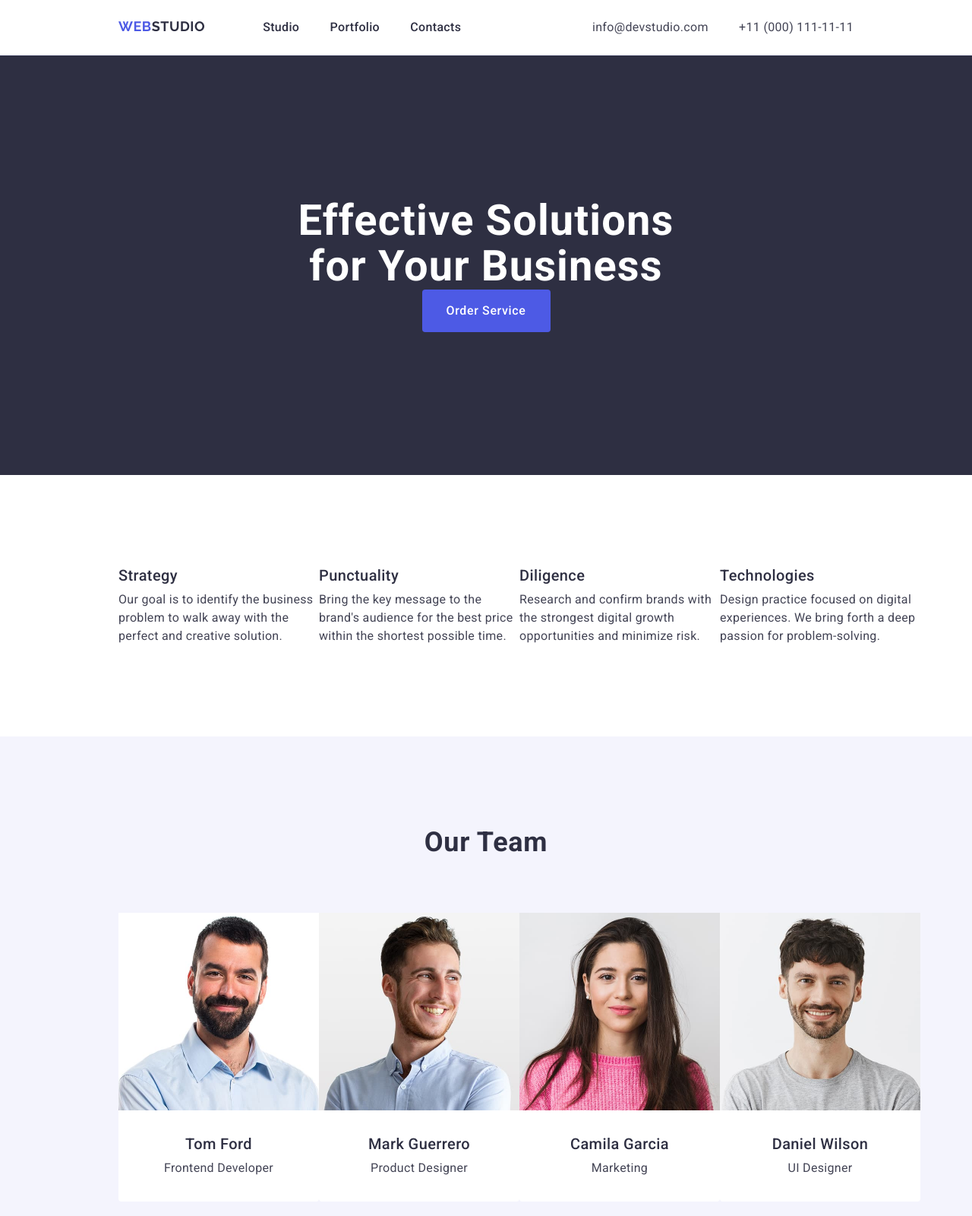
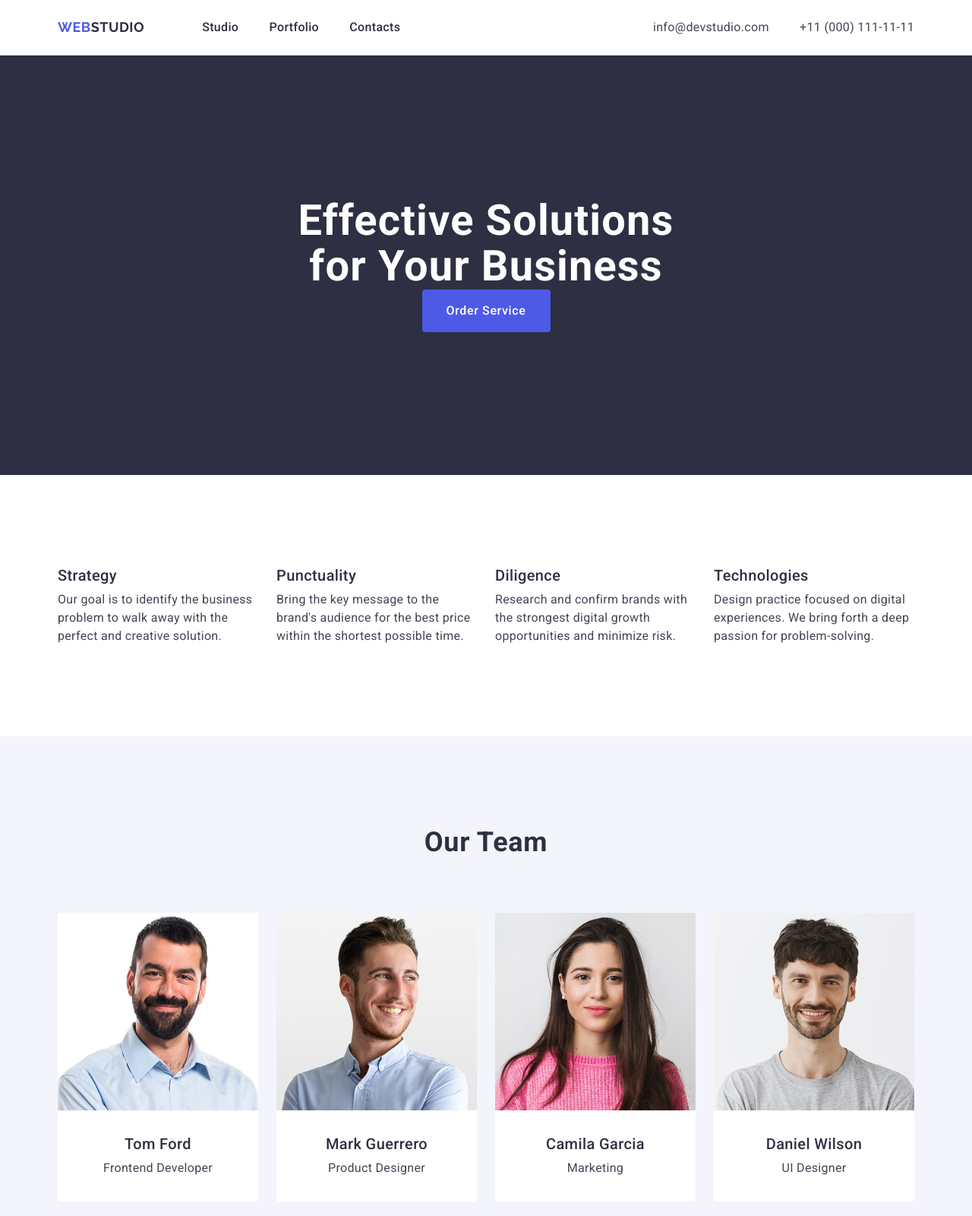
Before and after one commit to NadiiaUrazmanova/goit-markup-hw-03, a plain HTML site: page index.html in a window 1280 px wide. Shown: the top 1600 px of the page at 76% size. Drawn offline with nearby package versions, Linux system fonts and the light colour scheme.

Commit message:
add div in captions

```diff
--- a/css/styles.css
+++ b/css/styles.css
@@ -14,11 +14,10 @@ img {
 }
 
 .container {
-    max-width: 1440px;
+    max-width: 1158px;
+    margin: 0 auto;
     padding-left: 156px;
-    padding-right: 156px;
-    margin-left: 0;
-    margin-right:0;
+    padding: 0 15px;
 
 }
 
@@ -38,13 +37,17 @@ address {
 }
 
 .header {
+   border-bottom: 1px solid #E7E9FC;
+}
+
+.header-container {
     display: flex;
     justify-content: space-between;
-    border-bottom: 1px solid #E7E9FC;
 }
 
 .header-nav {
     display: flex;
+    align-items: center;
     margin-top: 24px;
     margin-bottom: 24px;
 
@@ -54,6 +57,7 @@ address {
     display: flex;
     width: 261px;
     justify-content: space-between;
+    gap: 40px;
 }
 
 .header-logo {
@@ -76,6 +80,7 @@ address {
         line-height: 1.5;
         letter-spacing: 0.02em;
         color: #2e2f42;
+        padding: 24px 0;
         }
 .header-nav:hover {
     color: #404bbf;
@@ -88,6 +93,7 @@ address {
         line-height: 1.5;
         letter-spacing: 0.02em;
         color: #434455;
+        gap: 40px;
 }
 
 .header-address-list {
@@ -167,8 +173,12 @@ address {
 
 .advantages-list {
     display: flex;
-    justify-content: space-between;
+    gap: 24px;
     }
+
+.advantages-item {
+    calc((100% - 72px) / 4);
+}
 
 .item-name {
     font-size: 20px;
@@ -203,7 +213,7 @@ address {
 
 .team-list{
     display: flex;
-    justify-content: space-between;
+    gap: 24px;
     }
 
 .team-item {
@@ -213,6 +223,11 @@ address {
     border-radius: 0 0 4px 4px;
     }
 
+.team-item-caption{
+    padding: 32px 0;
+}
+
+
 .item-name-team {
     font-size: 20px;
     font-weight: 500;
@@ -220,7 +235,6 @@ address {
     letter-spacing: 0.02em;
     text-transform: capitalize;
     color: #2e2f42;
-    margin-top: 32px;
     margin-bottom: 8px;
     text-align: center;
     }
@@ -232,7 +246,6 @@ address {
     color: #434455;
     width: 264px;
     text-align: center;
-    margin-bottom: 32px;
 }
 
 .section-3-name {
@@ -259,6 +272,7 @@ address {
     justify-content: space-between;
     gap: 24px;
     margin-bottom: 32px;
+    row-gap: 48px;
 }
 
 .portfolio-item {
@@ -269,9 +283,7 @@ address {
     border-right: 1px solid #E7E9FC;
     border-bottom: 1px solid #E7E9FC;
     border-left: 1px solid #E7E9FC;
-    padding-top: 32px;
-    padding-bottom: 32px;
-    padding-left: 16px;
+    padding: 32px 16px;
 }
 
 .item-name-portfolio {
@@ -308,6 +320,8 @@ address {
     letter-spacing: 0.03em;
     text-transform: uppercase;
     color: #4d5ae5;
+    display: inline-block;
+    margin-bottom: 16px;
 }
 
 .footer-logo-studio {
--- a/index.html
+++ b/index.html
@@ -17,8 +17,8 @@
 
 <body>
 
-  <header>
-    <div class="container header">
+  <header class="header">
+    <div class="container header-container">
       <nav class="header-nav">
         <a class="header-logo" href="./index.html" target="_blank">Web<span class="header-logo-studio">Studio</span></a>
         <ul class="header-nav-list">
@@ -51,25 +51,25 @@
       <div class="container">
         <h2 class="visually-hidden">Advantages</h2>
         <ul class="advantages-list">
-          <li>
+          <li class="advantages-item">
             <h3 class="item-name">Strategy</h3>
             <p class="item">
               Our goal is to identify the business problem to walk away with the perfect and creative solution.
             </p>
           </li>
-          <li>
+          <li class="advantages-item">
             <h3 class="item-name">Punctuality</h3>
             <p class=" item">
               Bring the key message to the brand's audience for the best price within the shortest possible time.
             </p>
           </li>
-          <li>
+          <li class="advantages-item">
             <h3 class="item-name">Diligence</h3>
             <p class="item">
               Research and confirm brands with the strongest digital growth opportunities and minimize risk.
             </p>
           </li>
-          <li>
+          <li class="advantages-item">
             <h3 class="item-name">Technologies</h3>
             <p class="item">
               Design practice focused on digital experiences. We bring forth a deep passion for problem-solving.
@@ -86,23 +86,31 @@
         <ul class="team-list">
           <li class="team-item">
             <img src="./images/tom-ford.jpg" alt="photo Tom Ford" width="264" height="260">
+            <div class="team-item-caption">
               <h3 class="item-name-team">Tom Ford</h3>
               <p class="item-team">Frontend Developer</p>
+            </div>
           </li>
           <li class="team-item">
             <img src="./images/mark-guerrero.jpg" alt="photo Mark Guerrero" width="264" height="260">
+            <div class="team-item-caption">
               <h3 class="item-name-team">Mark Guerrero</h3>
               <p class="item-team">Product Designer</p>
+            </div>
           </li>
           <li class="team-item">
             <img src="./images/camila-garcia.jpg" alt="photo Camila Garcia" width="264" height="260">
+            <div class="team-item-caption">
               <h3 class="item-name-team">Camila Garcia</h3>
               <p class="item-team">Marketing</p>
+            </div>
           </li>
           <li class="team-item">
             <img src="./images/daniel-wilson.jpg" alt="photo Daniel Wilson" width="264" height="260">
+            <div class="team-item-caption">
               <h3 class="item-name-team">Daniel Wilson</h3>
               <p class="item-team">UI Designer</p>
+            </div>
           </li>
         </ul>
       </div>
```
Lines whose indentation alone changed are shown as unchanged.
